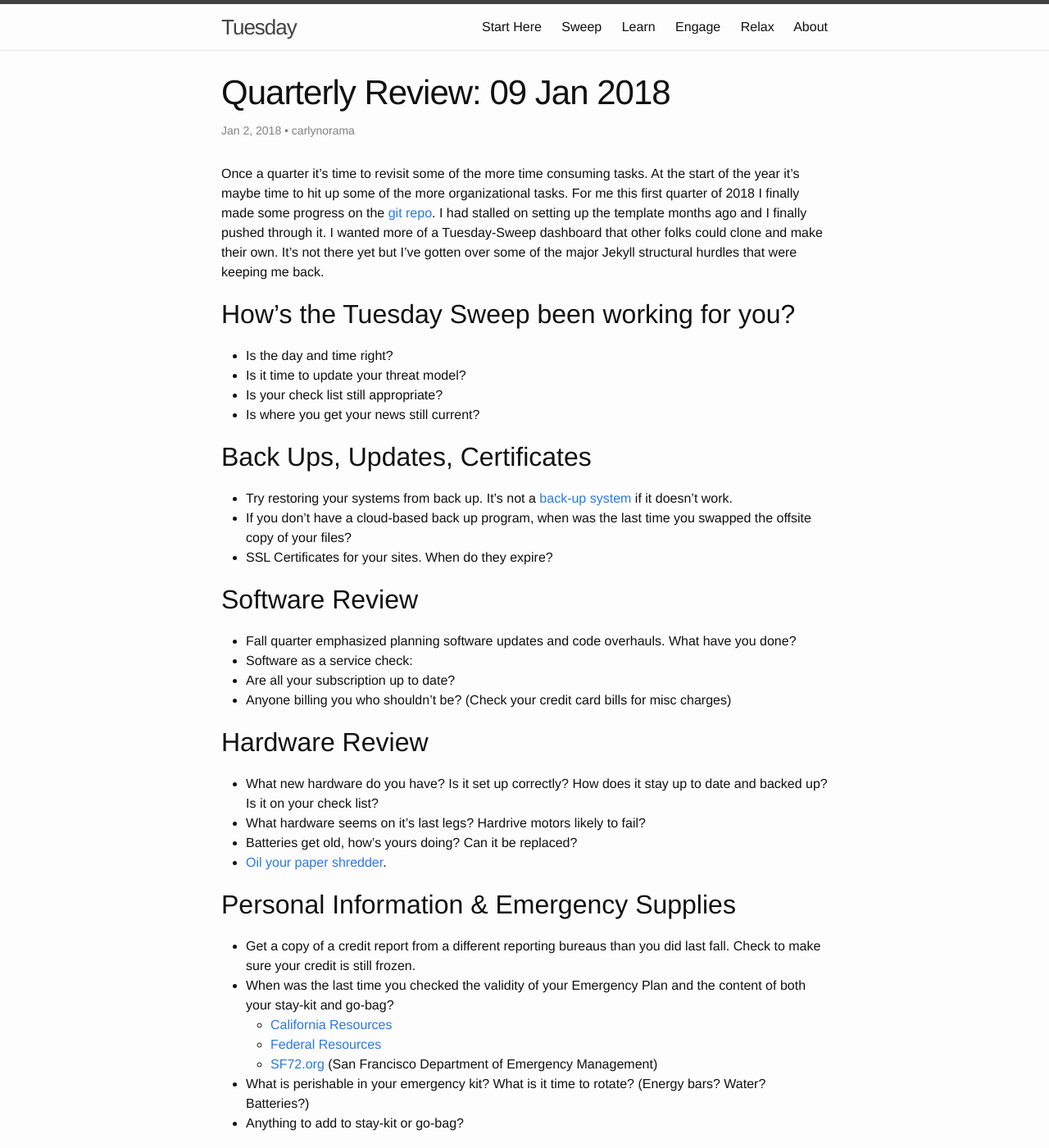
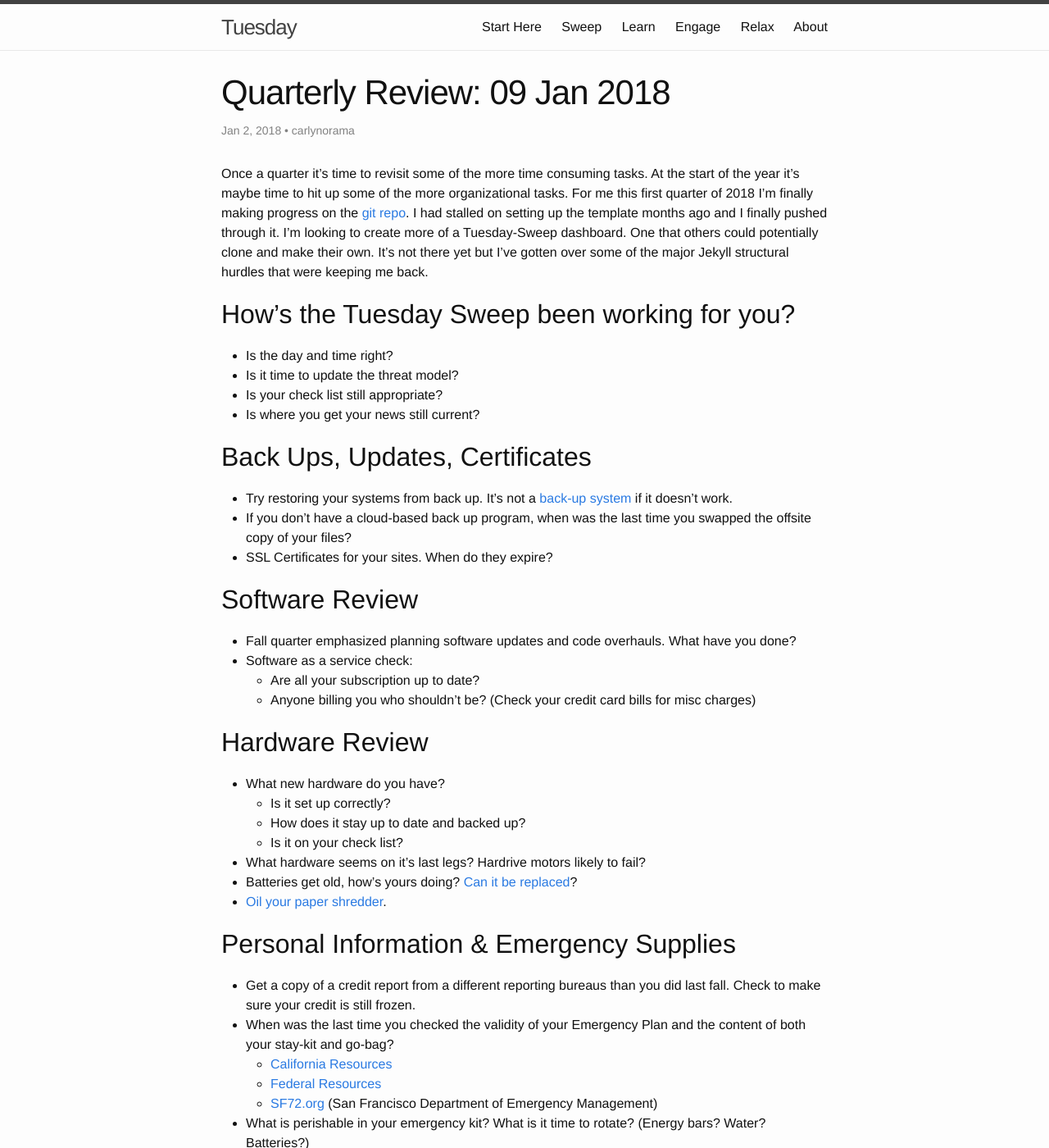
Before and after one commit to CRASHSpace/tuesday, a Jekyll site: the page built from _posts/2018-01-09-quarterly-review.md, in a window 1280 px wide and 1400 px high. Shown: the whole window at 82% size. Built offline with Jekyll 4.4.1, drawn with Linux system fonts in a browser that asks for light colours; some of the changed lines change nothing that is shown.

Commit message:
update post

```diff
--- a/_posts/2018-01-09-quarterly-review.md
+++ b/_posts/2018-01-09-quarterly-review.md
@@ -6,13 +6,14 @@
 categories: quarterly
 ---
 
-Once a quarter it's time to revisit some of the more time consuming tasks. At the start of the year it's maybe time to hit up some of the more organizational tasks. For me this first quarter of 2018 I finally made some progress on the [git repo](https://carlynorama.github.io/tuesday/). I had stalled on setting up the template months ago and I finally pushed through it. I wanted more of a Tuesday-Sweep dashboard that other folks could clone and make their own. It's not there yet but I've gotten over some of the major Jekyll structural hurdles that were keeping me back.
+Once a quarter it’s time to revisit some of the more time consuming tasks. At the start of the year it’s maybe time to hit up some of the more organizational tasks. For me this first quarter of 2018 I’m finally making progress on the [git repo](https://carlynorama.github.io/tuesday/). I had stalled on setting up the template months ago and I finally pushed through it. I’m looking to create more of a Tuesday-Sweep dashboard. One that others could potentially clone and make their own. It’s not there yet but I’ve gotten over some of the major Jekyll structural hurdles that were keeping me back.
 
-## How's the Tuesday Sweep been working for you?
-* Is the day and time right?
-* Is it time to update your threat model?
-* Is your check list still appropriate?
-* Is where you get your news still current?
+## How’s the Tuesday Sweep been working for you?
+
+*   Is the day and time right?
+*   Is it time to update the threat model?
+*   Is your check list still appropriate?
+*   Is where you get your news still current?
 
 ## Back Ups, Updates, Certificates
 
@@ -21,16 +22,20 @@
 *   SSL Certificates for your sites. When do they expire?
 
 ## Software Review
+
 *   Fall quarter emphasized planning software updates and code overhauls. What have you done?
 *   Software as a service check:
-  * Are all your subscription up to date?
-  * Anyone billing you who shouldn't be? (Check your credit card bills for misc charges)
+    *   Are all your subscription up to date?
+    *   Anyone billing you who shouldn’t be? (Check your credit card bills for misc charges)
 
 ## Hardware Review
 
-*   What new hardware do you have? Is it set up correctly? How does it stay up to date and backed up? Is it on your check list?
-*   What hardware seems on it's last legs? Hardrive motors likely to fail?
-*   Batteries get old, how’s yours doing? Can it be replaced?
+*   What new hardware do you have?
+    *   Is it set up correctly?
+    *   How does it stay up to date and backed up?
+    *   Is it on your check list?
+*   What hardware seems on it’s last legs? Hardrive motors likely to fail?
+*   Batteries get old, how’s yours doing? [Can it be replaced](https://www.macrumors.com/2018/01/08/battery-replacements-sometimes-one-per-iphone/)?
 *   [Oil your paper shredder](https://lifehacker.com/5875771/oil-your-paper-shredder-with-canola-oil-to-keep-it-running-in-top-shape).
 
 ## Personal Information & Emergency Supplies
```
